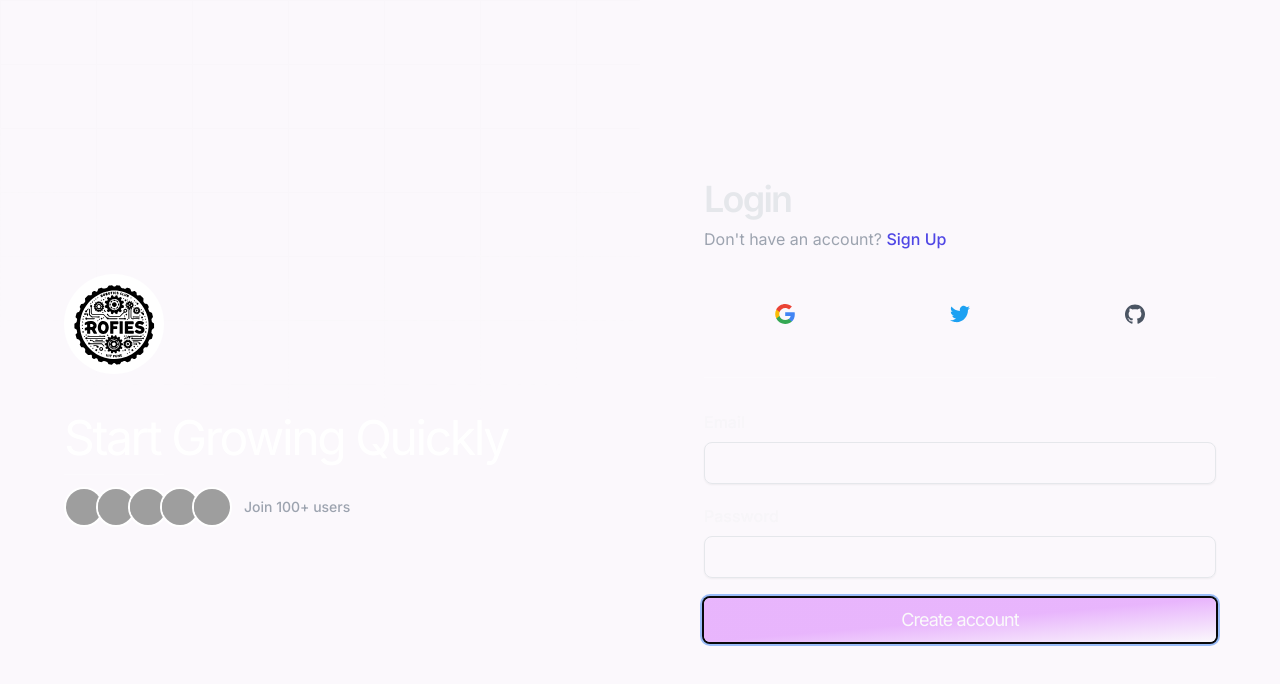
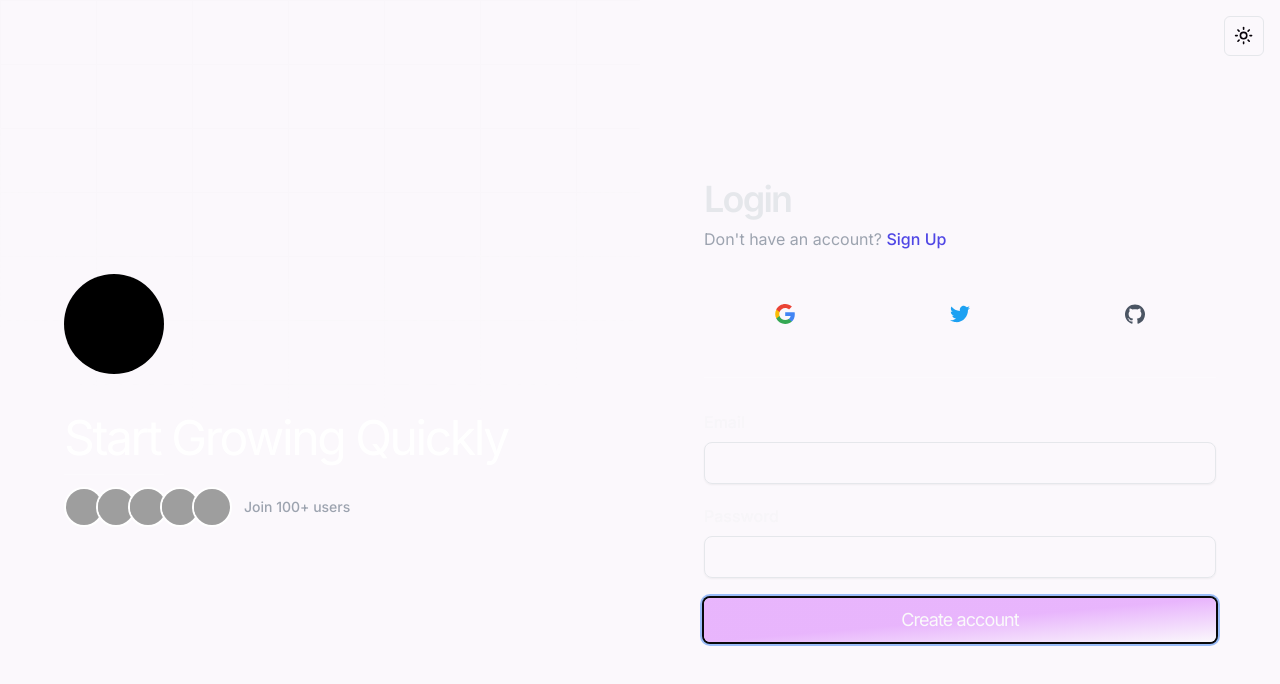
Before and after one commit to IIIT-Pune/Rofies-WebsiteV2, a Next.js app: page /login in a window 1280 px wide. Shown: the top 684 px of the page. Built offline with nearby package versions, Linux system fonts and the light colour scheme; grey boxes are pictures that could not be loaded; what mongoose-unique-validator would draw is missing.

Commit message:
feat: Add ModeToggle component to RootLayout for theme switching

```diff
--- a/app/layout.js
+++ b/app/layout.js
@@ -2,6 +2,7 @@ import { Inter } from "next/font/google";
 import "./globals.css";
 import { cn } from "@/lib/utils";
 import { ThemeProvider } from "@/components/themeprovider";
+import { ModeToggle } from "@/components/modechange";
 const inter = Inter({ subsets: ["latin"], variable: "--font-sans" });
 
 export const metadata = {
@@ -14,7 +15,7 @@ export default function RootLayout({ children }) {
     <html>
       <body
         className={cn(
-          "min-h-screen bg-background font-sans antialiased",
+          "relative min-h-screen bg-background font-sans antialiased",
           inter.variable,
         )}
       >
@@ -24,6 +25,9 @@ export default function RootLayout({ children }) {
           enableSystem
           disableTransitionOnChange
         >
+          <div className="absolute right-0 top-0 z-50 m-4">
+            <ModeToggle />
+          </div>
           {children}
         </ThemeProvider>
       </body>
--- a/components/LoginPage.js
+++ b/components/LoginPage.js
@@ -16,7 +16,7 @@ export default function LoginPage() {
           <Image
             src={logo}
             width={100}
-            className="rounded-full bg-white"
+            className="rounded-full bg-black dark:bg-white"
             alt="logo"
           />
           <div className="mt-10 space-y-3">
--- a/components/ui/navbar.jsx
+++ b/components/ui/navbar.jsx
@@ -63,7 +63,6 @@ export const FloatingNav = ({ navItems, className }) => {
             <span className="hidden sm:block text-sm">{navItem.name}</span>
           </Link>
         ))}
-        <ModeToggle />
         <button onClick={() => router.push('/signup')} className="border text-sm font-medium relative border-neutral-200 dark:border-white/[0.2] text-black dark:text-white px-4 py-2 rounded-full">
           <span>Get Started</span>
           <span className="absolute inset-x-0 w-1/2 mx-auto -bottom-px bg-gradient-to-r from-transparent via-primary-foreground to-transparent h-px" />
```
